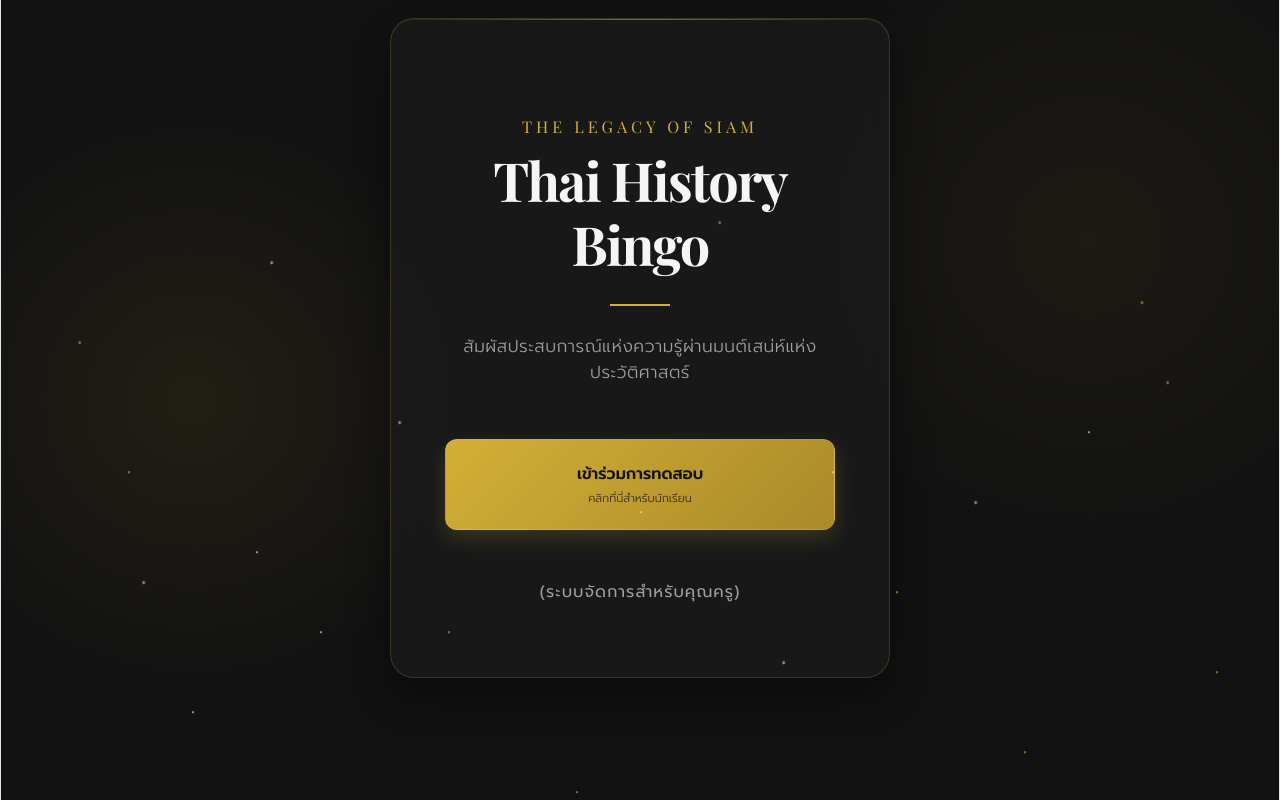
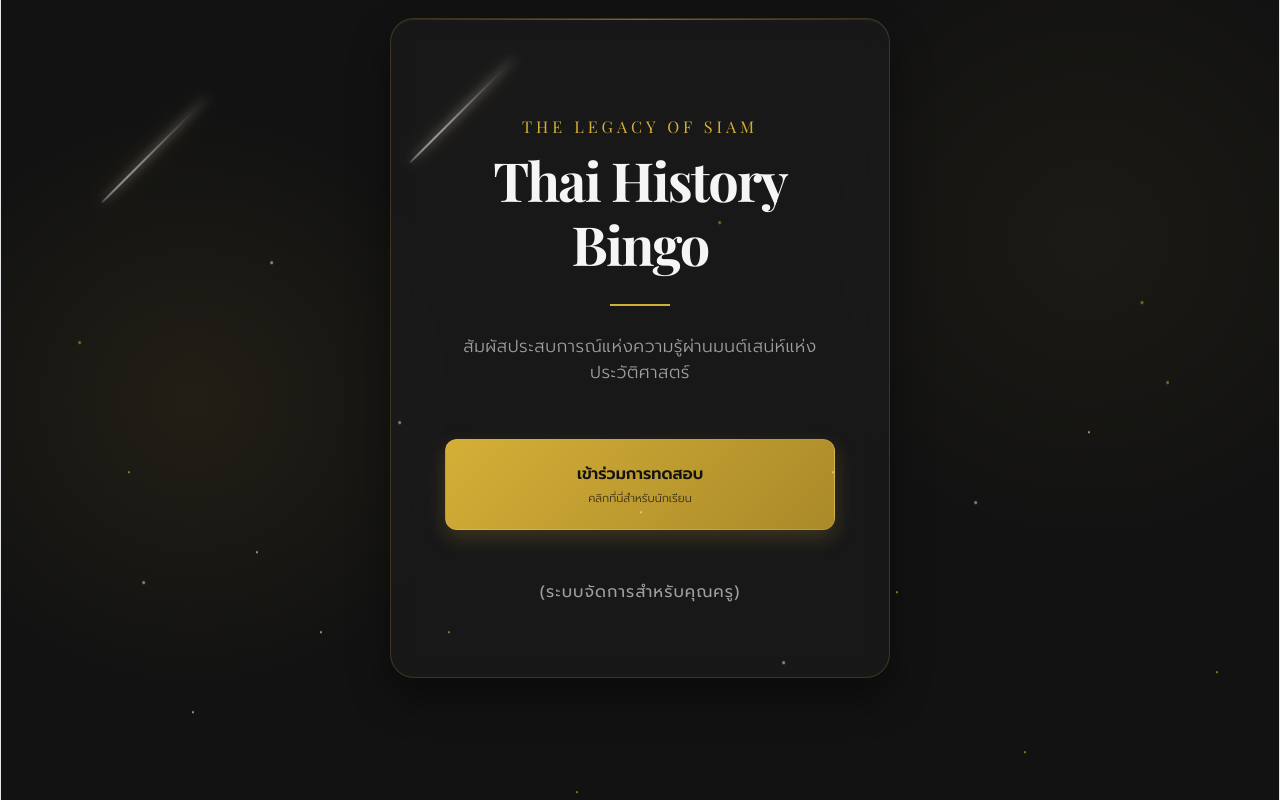
Before and after one commit to Sberich/Bingo, a React (Vite) app: page / in a window 1280 px wide. Built offline with nearby package versions, Linux system fonts and the light colour scheme; no server answers; a web font is replaced by a local one.

Commit message:
Add files via upload

```diff
--- a/src/App.css
+++ b/src/App.css
@@ -160,15 +160,16 @@ body::before {
   opacity: 0;
 }
 
-.meteor-1 { left: 50%; animation: meteorFall 8s linear infinite 2s; }
-.meteor-2 { left: 80%; animation: meteorFall 12s linear infinite 7s; }
-.meteor-3 { left: 30%; animation: meteorFall 10s linear infinite 1s; }
-.meteor-4 { left: 95%; animation: meteorFall 15s linear infinite 11s; }
+.meteor-1 { left: 50%; animation: meteorFall 20s linear infinite 2s; }
+.meteor-2 { left: 80%; animation: meteorFall 25s linear infinite 7s; }
+.meteor-3 { left: 30%; animation: meteorFall 22s linear infinite 1s; }
+.meteor-4 { left: 95%; animation: meteorFall 28s linear infinite 11s; }
 
 @keyframes meteorFall {
-  0% { transform: translate(100px, -200px) rotate(-45deg); opacity: 1; }
-  15% { transform: translate(-100vw, 100vh) rotate(-45deg); opacity: 0; }
-  100% { opacity: 0; }
+  0% { transform: translate(10vw, -200px) rotate(45deg); opacity: 0; }
+  5% { opacity: 1; }
+  80% { transform: translate(-100vw, 110vh) rotate(45deg); opacity: 0; }
+  100% { transform: translate(-100vw, 110vh) rotate(45deg); opacity: 0; }
 }
 
 /* -------------------------------------
```
